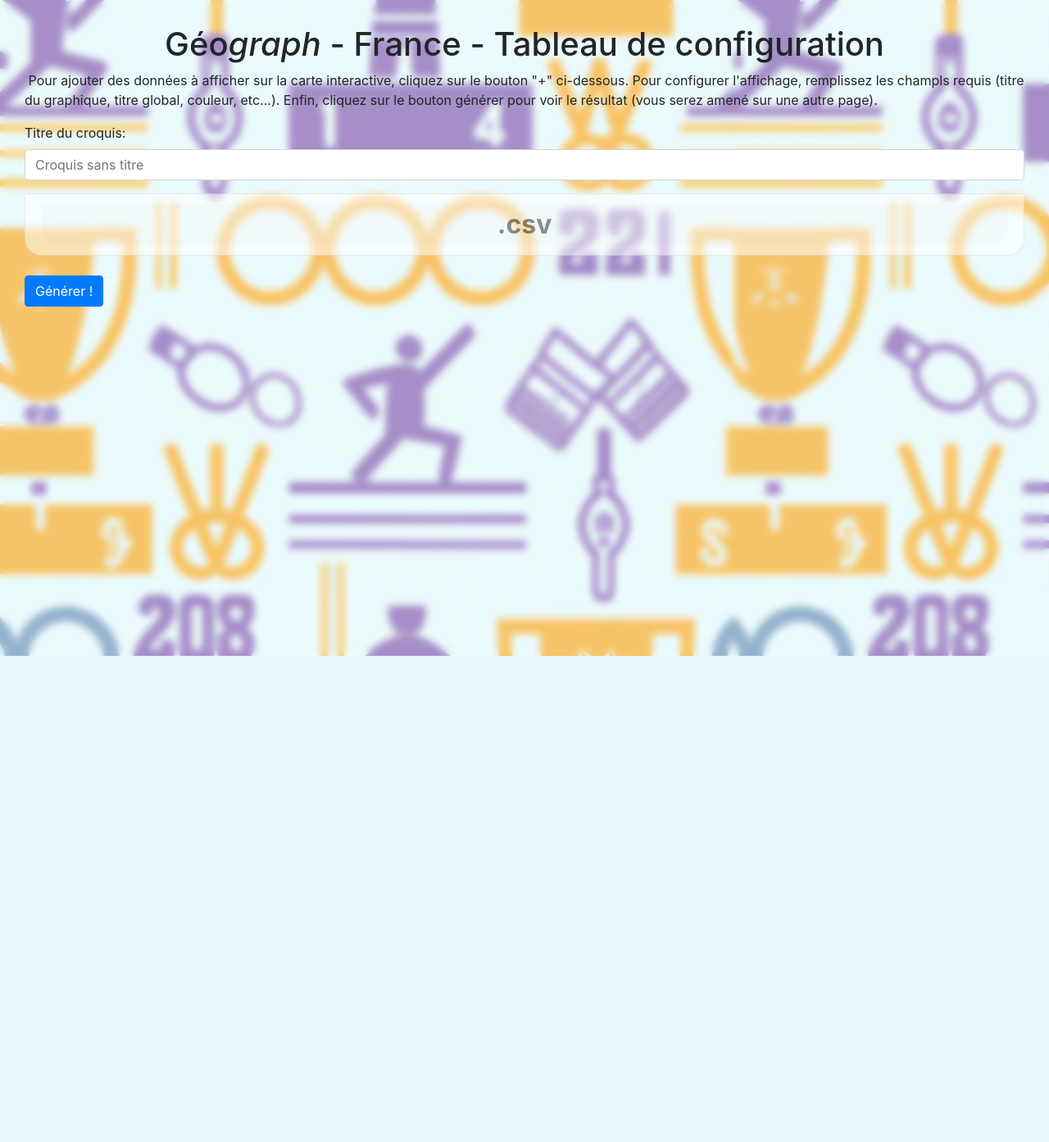
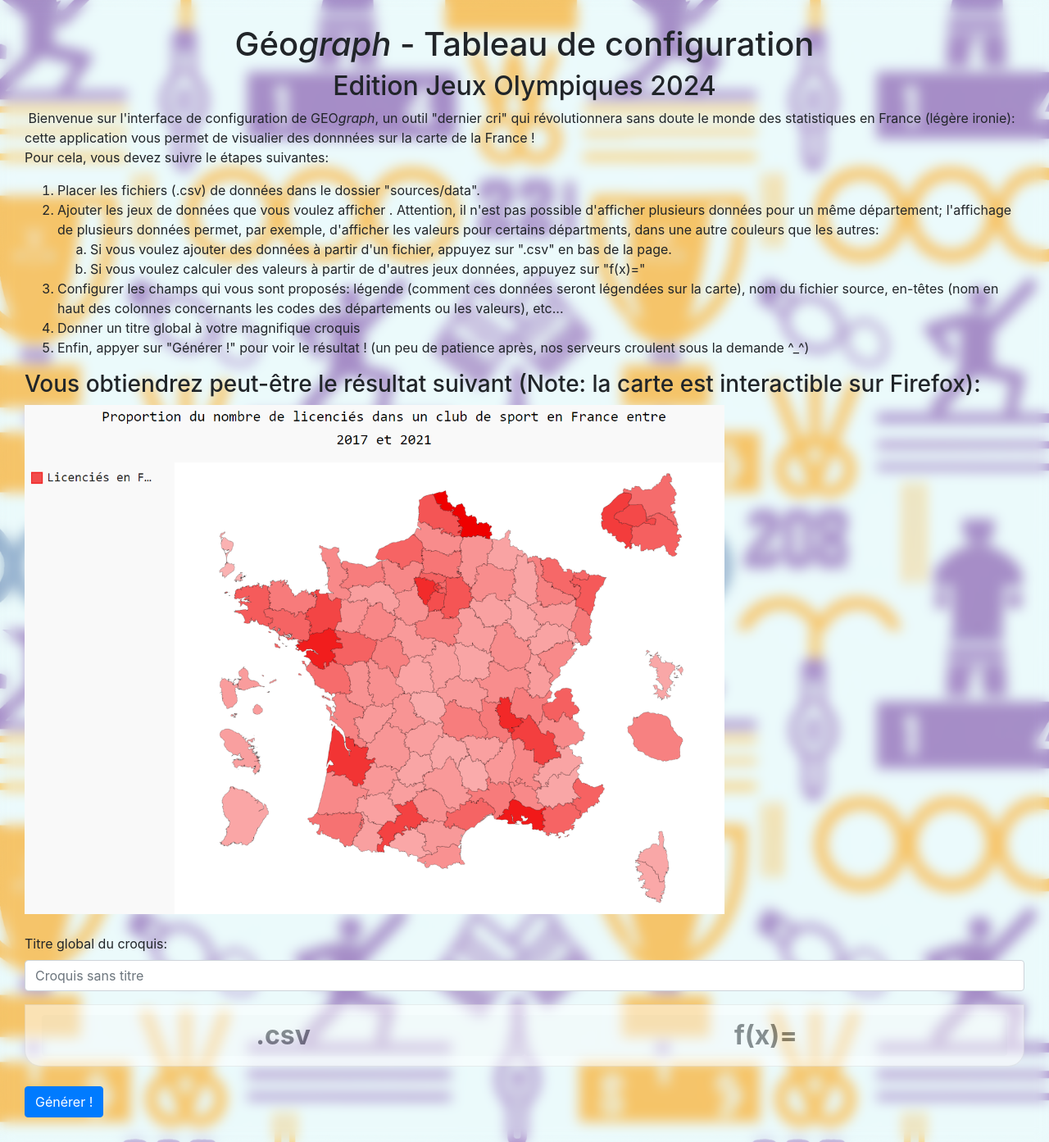
Before and after one commit to Pydjama3/MapSportFrance, a Flask app: page / in a window 1280 px wide. Shown: the whole page at 82% size. Before the commit the page ends 800 px from the top, so only its background shows below. Run offline with Flask 3, Linux system fonts and the light colour scheme; some libraries are stand-ins or nearby versions.

Commit message:
version (quasi) finie

```diff
--- /dev/null
+++ b/doc/doc.txt
@@ -0,0 +1 @@
+Le code est documenté au fur et à mesure
--- a/app.py
+++ b/sources/app.py
@@ -1,17 +1,22 @@
 import random
 
+from data_processor import generate_plots
 from flask import Flask, render_template, request
 
-from data_processor import generate_plots
-
-app = Flask(  # Créer un flask app
+app = Flask(  # Créer une application Flask
     __name__,
     template_folder='templates',  # Nom du fichier avec les pages html
     static_folder='static'  # Nom du dossier avec les fichiers "statics"
 )
 
-@app.route('/carte',  methods=['POST'])  # '/' pour la page par défault
+
+@app.route('/carte', methods=['POST'])
 def carte():
+    """
+    Affichage de la carte principale en suivant la requête
+    de l'utilisateur ("POST")
+    """
+    # Récupération des données de l'utilisateur et parsing
     globalTitle = ""
     plots = {}
     for key, value in request.form.items():
@@ -20,23 +25,28 @@ def carte():
         else:
             id, plot_property = key[5:].split("][")
             id = int(id[1:])
-            plot_property = plot_property[:len(plot_property)-1]
+            plot_property = plot_property[:len(plot_property) - 1]
             if id not in plots:
                 plots[id] = {plot_property: value}
             else:
                 plots[id][plot_property] = value
-    print(plots)
+
+    # Génération de la carte (importé depuis data_processor.py)
     generate_plots(globalTitle, plots)
-    return render_template('index.html')
+
+    return render_template('index.html', globalTitle=globalTitle)
 
 
 @app.route('/')  # '/' pour la page par défault
 def home():
-  return render_template('homepage.html')
+    return render_template('homepage.html')
 
-@app.route('/carte_test')
+
+@app.route(
+    '/carte_test')  # pour vérifier les résultats sans passer par le formulaire
 def test():
     return render_template('index.html')
 
 
-app.run(host='0.0.0.0', port=80) # random.randint(2000, 9000))
+app.run(host='0.0.0.0', port=80,
+        debug=True)  # debug=True pour afficher les erreurs
--- /dev/null
+++ b/sources/static/graph_configurator.js
@@ -0,0 +1,137 @@
+var configList, count;
+
+
+// on initie tout
+$(function() {
+    // récupération du <div> contenant l'ensemble des configurations
+    configList = document.getElementById('config-list');
+
+    // intialisation à 1, même s'il n'y a aucun élémet
+    // dans la liste car le compteur s'incrémente après
+    // un ajout
+    count = 1;
+    console.log("Ready and running config manager!")
+
+    // instance du Sortable module de la librairie Sortable.js
+    // (importée depuis homepage.html)
+    // responnsable de la gestion des éléments de la liste
+    // (ajout, suppression, etc...)
+    Sortable.create(configList, {
+        filter: '.locked',
+        removeOnSpill: true,
+        animation: 150,
+        ghostClass: 'blue-background-class',
+        onMove: function (evt) {
+            if(evt.related.classList.contains("locked")){
+                return false;
+            }
+        },
+        onEnd: function (evt) {
+
+        }
+    });
+});
+
+function addItem(plotType){
+    /**
+     * Ajoute un élément à la liste des configurations
+     * @param {string} plotType - type de graphique à ajouter: "file" ou "formula"
+     */
+    var newItem = document.createElement('div');
+    newItem.className = 'list-group-item';
+
+    if(plotType == "file"){
+        newItem.innerHTML = `
+        <div class="num">
+            <p>
+                №${count}<br>
+                &nbsp;&nbsp;&nbsp;↳
+            </p>
+            <div class="form-group" class="display">
+                <input type="checkbox" class="form-control" id="plots[${count}][display]" name="plots[${count}][display]" checked>
+                <label for="plots[${count}][display]">Affichage sur la carte</label>
+            </div>
+            <input type="hidden" name="plots[${count}][id]" value="${count}">
+            <input type="hidden" name="plots[${count}][type]" value="file">
+        </div>
+        <div class="config-container">
+            <div class="form-group">
+                <label for="plots[${count}][title]">Légende: </label>
+                <input type="text" class="form-control" id="plots[${count}][title]" name="plots[${count}][title]" placeholder="Données sans titre (${count})" required>
+            </div>
+            <br>
+            <div class="form-group">
+                <label for="plots[${count}][file]">Fichier source (.csv): </label>
+                <input type="text" class="form-control" id="plots[${count}][file]" name="plots[${count}][file]" required>
+            </div>
+            <br>
+            <div class="form-group">
+                <label for="plots[${count}][departments]">En-tête des départements:</label>
+                <input type="text" class="form-control" placeholder="Département" id="plots[${count}][departments]" name="plots[${count}][departments]" required>
+            </div>
+            <br>
+            <div class="form-group">
+                <label for="plots[${count}][values]">En tête des valeurs: </label>
+                <input type="text" class="form-control" placeholder="Valeurs" id="plots[${count}][values]" name="plots[${count}][values]" required>
+            </div>
+            <br>
+            <div class="form-group">
+                <label for="plots[${count}][color]">Couleur: </label>
+                <input type="color" class="form-control" onchange="changeColor(this)" id="plots[${count}][color]" name="plots[${count}][color]" value="#ffffff" required>
+            </div>
+        </div>`;
+    } else {
+        newItem.innerHTML = `
+        <div class="num">
+            <p>
+                №${count}<br>
+                &nbsp;&nbsp;&nbsp;↳
+            </p>
+            <div class="form-group" class="display">
+                <input type="checkbox" class="form-control" id="plots[${count}][display]" name="plots[${count}][display]" checked>
+                <label for="plots[${count}][display]">Affichage sur la carte</label>
+            </div>
+            <input type="hidden" name="plots[${count}][id]" value="${count}">
+            <input type="hidden" name="plots[${count}][type]" value="formula">
+        </div>
+        <div class="config-container">
+            <div class="form-group">
+                <label for="plots[${count}][title]">Légende: </label>
+                <input type="text" class="form-control" id="plots[${count}][title]" name="plots[${count}][title]" placeholder="Données sans titre (${count})" required>
+            </div>
+            <br>
+            <div class="form-group">
+                <label for="plots[${count}][formula]">Formule en Python (l'index correspond au numéro):</label>
+                <input type="text" class="form-control" placeholder="Ex: V[${count}]*V[${count+1}], V[${count}]/100,..." id="plots[${count}][formula]" name="plots[${count}][formula]" required>
+            </div>
+            <br>
+            <div class="form-group">
+                <label for="plots[${count}][color]">Couleur: </label>
+                <input type="color" class="form-control" onchange="changeColor(this)" id="plots[${count}][color]" name="plots[${count}][color]" value="#ffffff" required>
+            </div>
+        </div>`;
+    }
+
+
+    $("#adder").before(newItem);
+    count += 1;
+}
+
+
+function changeColor(element){
+    /**
+     * Change la couleur de la police d'un élément de la configuration
+     * pour que l'écriture ressorte toujours
+     * @param {object} element - élément initiateur de l'évènement
+     */
+    color = element.value;
+    element.parentElement.parentElement.parentElement.style.backgroundColor = color;
+
+    const r = parseInt(color.substr(1,2), 16)
+    const g = parseInt(color.substr(3,2), 16)
+    const b = parseInt(color.substr(5,2), 16)
+    let a = (r + g + b) / 3; // passage en niveau de gris
+
+    element.parentElement.parentElement.parentElement.
+        style.color = `rgb(${255-a}, ${255-a}, ${255-a})`; // inversion colorimétrique
+}
--- a/static/style.css
+++ b/sources/static/style.css
@@ -1,17 +1,15 @@
 * {
     box-sizing: border-box
-}
-
-html, body {
-    height: 100vh;
 }
 
 body {
     background-repeat: repeat;
     background-image: url("background.png");
-    backdrop-filter: blur(5px);
-    background-size: 70%;
+    backdrop-filter: blur(8px);
+    background-size: 60%;
     padding: 30px;
+    height: 100%;
+    min-height: 100%
 }
 
 .list-group-item:not(#adder) {
@@ -49,15 +47,6 @@ body {
     vertical-align: middle;
     font-size: 150%;
 }
-/*
-.num > div > label {
-    flex: content;
-    font-size: 25px;
-}
-
-.num > div > input {
-    flex: initial;
-} */
 
 .config-container {
     width: 70%;
@@ -70,7 +59,7 @@ body {
     width: 50%;
 }
 
-h1 {
+h1, h2 {
     text-align: center;
 }
 
@@ -78,13 +67,20 @@ h1 {
     size: 100%;
     opacity: 0.5;
     border-radius: 0px 0px 20px 20px;
+    display: flex;
+    flex-flow: row wrap;
 }
 
-#plot-adder {
+#adder > * {
     font-size: 200%;
-    width:100%;
-    display:block;
-    border-radius: 0px 0px 20px 20px;
+    width:50%;
     margin: 0px 0px;
     padding: 0px;
+    display:block;
 }
+
+img {
+    float: center;
+    max-width: 70%;
+    max-height: 70%;
+}
--- /dev/null
+++ b/sources/templates/homepage.html
@@ -0,0 +1,56 @@
+<!DOCTYPE html>
+<html>
+    <head>
+      <title>Géograph - France</title>
+        <link rel="stylesheet" href="https://stackpath.bootstrapcdn.com/bootstrap/4.2.1/css/bootstrap.min.css" integrity="sha384-GJzZqFGwb1QTTN6wy59ffF1BuGJpLSa9DkKMp0DgiMDm4iYMj70gZWKYbI706tWS" crossorigin="anonymous">
+        <link rel="stylesheet" href="https://use.fontawesome.com/releases/v5.6.3/css/all.css" integrity="sha384-UHRtZLI+pbxtHCWp1t77Bi1L4ZtiqrqD80Kn4Z8NTSRyMA2Fd33n5dQ8lWUE00s/" crossorigin="anonymous">
+        <link rel="stylesheet" href="https://cdn.jsdelivr.net/npm/bootstrap@4.0.0/dist/css/bootstrap.min.css" integrity="sha384-Gn5384xqQ1aoWXA+058RXPxPg6fy4IWvTNh0E263XmFcJlSAwiGgFAW/dAiS6JXm" crossorigin="anonymous">
+        <link rel="stylesheet" href="static/style.css">
+    </head>
+    <body>
+      <h1>Géo<i>graph</i> - Tableau de configuration</h1>
+        <h2>Edition Jeux Olympiques 2024</h2>
+        <p>&nbsp;Bienvenue sur l'interface de configuration de GEO<i>graph</i>, un outil "dernier cri" qui révolutionnera sans doute le monde des statistiques en France (légère ironie): cette application vous permet de visualier des donnnées sur la carte de la France !
+            <br>
+            Pour cela, vous devez suivre le étapes suivantes:
+            <ol>
+                <li>Placer les fichiers (.csv) de données dans le dossier "sources/data".</li>
+                <li>Ajouter les jeux de données que vous voulez afficher . Attention, il n'est pas possible d'afficher plusieurs données pour un même département; l'affichage de plusieurs données permet, par exemple, d'afficher les valeurs pour certains départments, dans une autre couleurs que les autres:</li>
+                <ol type="a">
+                    <li>Si vous voulez ajouter des données à partir d'un fichier, appuyez sur ".csv" en bas de la page.</li>
+                    <li>Si vous voulez calculer des valeurs à partir de d'autres jeux données, appuyez sur "f(x)="</li>
+                </ol>
+                <li>Configurer les champs qui vous sont proposés: légende (comment ces données seront légendées sur la carte), nom du fichier source, en-têtes (nom en haut des colonnes concernants les
+codes des départements ou les valeurs), etc...</li>
+                <li>Donner un titre global à votre magnifique croquis</li>
+                <li>Enfin, appyer sur "Générer !" pour voir le résultat ! (un peu de patience après, nos serveurs croulent sous la demande ^_^)</li>
+            </ol>
+        </p>
+        <h3>
+            Vous obtiendrez peut-être le résultat suivant (Note: la carte est interactible sur Firefox):
+        </h3>
+        <img src="static/exemple.png" alt="Exemple de résultat">
+        <form action="/carte" target="_blank" method="POST">
+            <br>
+            <div class="form-group">
+                <label for="globalTitle">Titre global du croquis:</label>
+                <input type="text" class="form-control" placeholder="Croquis sans titre" id="globalTitle" name="globalTitle" required>
+            </div>
+            <div class="list-group" id="config-list">
+                <div class="list-group-item locked" id="adder">
+                    <button type="button" id="plot-adder" class="btn btn-light" onclick="addItem('file')">
+                        <b>.csv</b>
+                    </button>
+                    <button type="button" id="plot-adder" class="btn btn-light" onclick="addItem('formula')">
+                        <b>f(x)=</b>
+                    </button>
+                </div>
+            </div>
+            <br>
+            <input type="submit" class="btn btn-primary" value="Générer !">
+        </form>
+    </body>
+    <script src="https://ajax.googleapis.com/ajax/libs/jquery/3.7.1/jquery.min.js"></script>
+    <script src="https://raw.githack.com/SortableJS/Sortable/master/Sortable.js"></script>
+    <script src="static/graph_configurator.js"></script>
+</html>
--- a/static/graph_configurator.js
+++ /dev/null
@@ -1,85 +0,0 @@
-var configList, count;
-
-$(function() {
-    configList = document.getElementById('config-list');
-    count = 1;
-    console.log("Ready and running config manager!")
-
-    Sortable.create(configList, {
-        filter: '.locked',
-        removeOnSpill: true,
-        animation: 150,
-        ghostClass: 'blue-background-class',
-        onMove: function (evt) {
-            if(evt.related.classList.contains("locked")){
-                return false;
-            }
-        },
-        onEnd: function (evt) {
-
-        }
-    });
-});
-
-function addItem(){
-    var newItem = document.createElement('div');
-    newItem.className = 'list-group-item';
-    newItem.innerHTML = `
-    <div class="num">
-        <p>
-            №${count}<br>
-            &nbsp;&nbsp;&nbsp;↳
-        </p>
-        <div class="form-group" class="display">
-            <input type="checkbox" class="form-control" id="plots[${count}][display]" name="plots[${count}][display]" checked>
-        	<label for="plots[${count}][display]">Affichage</label>
-        </div>
-        <input type="hidden" name="plots[${count}][id]" value="${count}">
-    </div>
-    <div class="config-container">
-        <div class="form-group">
-            <label for="plots[${count}][title]">Titre: </label>
-            <input type="text" class="form-control" id="plots[${count}][title]" name="plots[${count}][title]" placeholder="Données sans titre (${count})" required>
-        </div>
-        <br>
-        <div class="form-group">
-            <label for="plots[${count}][file]">Jeu de données (.csv): </label>
-            <input type="text" class="form-control" id="plots[${count}][file]" name="plots[${count}][file]" required>
-            <!-- <input type="file" class="form-control" id="plots[${count}][file]" name="plots[${count}][file]" accept=".csv" required> -->
-        </div>
-        <br>
-        <div class="form-group">
-            <label for="plots[${count}][departments]">En-tête des départements:</label>
-            <input type="text" class="form-control" placeholder="Département" id="plots[${count}][departments]" name="plots[${count}][departments]" required>
-        </div>
-        <br>
-        <div class="form-group">
-            <label for="plots[${count}][values]">En tête des valeurs: </label>
-            <input type="text" class="form-control" placeholder="Valeurs" id="plots[${count}][values]" name="plots[${count}][values]" required>
-        </div>
-        <br>
-        <div class="form-group">
-            <label for="plots[${count}][color]">Couleur: </label>
-            <input type="color" class="form-control" onchange="changeColor(this)" id="plots[${count}][color]" name="plots[${count}][color]" value="#ffffff" required>
-        </div>
-        <br>
-        <div class="form-group">
-            <label for="plots[${count}][formula]">Formule (l'index correspond au numéro):</label>
-            <input type="text" class="form-control" placeholder="Ex: V[${count}]*V[${count+1}], V[${count}]/100,..." id="plots[${count}][formula]" name="plots[${count}][formula]">
-        </div>
-    </div>`;
-
-    $("#adder").before(newItem);
-    count += 1;
-}
-
-
-function changeColor(element){
-    color = element.value;
-    element.parentElement.parentElement.parentElement.style.backgroundColor = color;
-    const r = parseInt(color.substr(1,2), 16)
-    const g = parseInt(color.substr(3,2), 16)
-    const b = parseInt(color.substr(5,2), 16)
-    let a = (r + g + b) / 3;
-    element.parentElement.parentElement.parentElement.style.color = `rgb(${255-a}, ${255-a}, ${255-a})`;
-}
--- a/templates/homepage.html
+++ /dev/null
@@ -1,29 +0,0 @@
-<!DOCTYPE html>
-<html>
-    <head>
-      <title>Géograph - France</title>
-        <link rel="stylesheet" href="https://stackpath.bootstrapcdn.com/bootstrap/4.2.1/css/bootstrap.min.css" integrity="sha384-GJzZqFGwb1QTTN6wy59ffF1BuGJpLSa9DkKMp0DgiMDm4iYMj70gZWKYbI706tWS" crossorigin="anonymous">
-        <link rel="stylesheet" href="https://use.fontawesome.com/releases/v5.6.3/css/all.css" integrity="sha384-UHRtZLI+pbxtHCWp1t77Bi1L4ZtiqrqD80Kn4Z8NTSRyMA2Fd33n5dQ8lWUE00s/" crossorigin="anonymous">
-        <link rel="stylesheet" href="https://cdn.jsdelivr.net/npm/bootstrap@4.0.0/dist/css/bootstrap.min.css" integrity="sha384-Gn5384xqQ1aoWXA+058RXPxPg6fy4IWvTNh0E263XmFcJlSAwiGgFAW/dAiS6JXm" crossorigin="anonymous">
-        <link rel="stylesheet" href="static/style.css">
-    </head>
-    <body>
-      <h1>Géo<i>graph</i> - France - Tableau de configuration</h1>
-        <p>&nbsp;Pour ajouter des données à afficher sur la carte interactive, cliquez sur le bouton "+" ci-dessous. Pour configurer l'affichage, remplissez les champls requis (titre du graphique, titre global, couleur, etc...). Enfin, cliquez sur le bouton générer pour voir le résultat (vous serez amené sur une autre page).<br>
-        </p>
-        <form action="/carte" target="_blank" method="POST">
-            <div class="form-group">
-                <label for="globalTitle">Titre du croquis:</label>
-                <input type="text" class="form-control" placeholder="Croquis sans titre" id="globalTitle" name="globalTitle" required>
-            </div>
-            <div class="list-group" id="config-list">
-                <div class="list-group-item locked" id="adder"><button type="button" id="plot-adder" class="btn btn-light" onclick="addItem()"><b>.csv</b></button></div>
-            </div>
-            <br>
-            <input type="submit" class="btn btn-primary" value="Générer !">
-        </form>
-    </body>
-    <script src="https://ajax.googleapis.com/ajax/libs/jquery/3.7.1/jquery.min.js"></script>
-    <script src="https://raw.githack.com/SortableJS/Sortable/master/Sortable.js"></script>
-    <script src="static/graph_configurator.js"></script>
-</html>
```
Also changed, not shown: data_processor.py (deleted, +0 -105 lines), sources/data_processor.py (added, +211 -0 lines), sources/resources-utilisées.txt (added, +15 -0 lines), README.md, sources/data/README.md (added), sources/static/background.png (renamed from static/background.png), sources/static/exemple.png (added), 3 other files.
